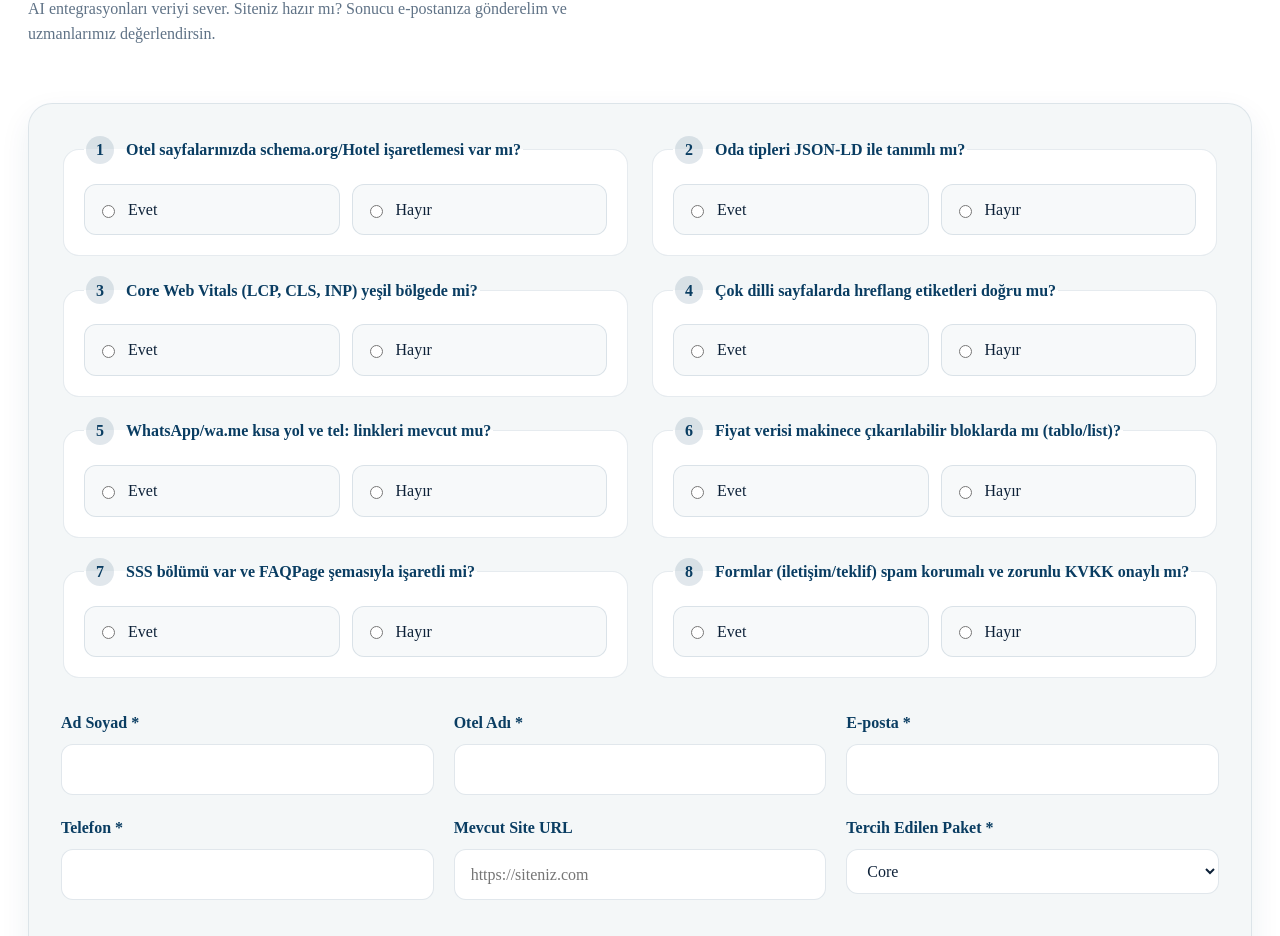
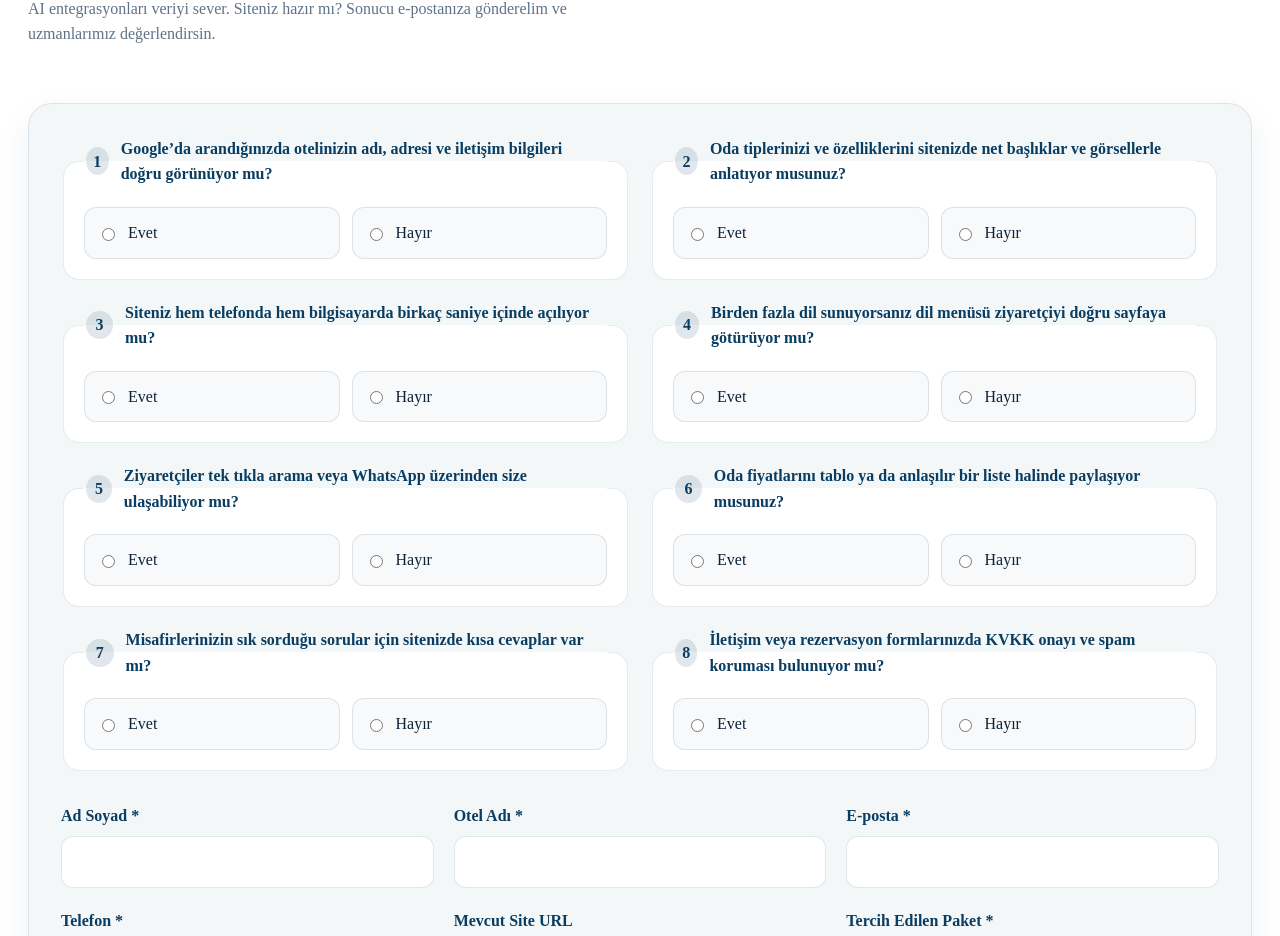
Before and after one commit to weliakcay/atlas-otel-tech, a Next.js app: page / in a window 1280 px wide. Shown: the part 4150-5086 px from the top of the page. Built offline with nearby package versions, Linux system fonts and the light colour scheme.

Commit message:
chore: simplify AI check questions

```diff
--- a/src/components/AiReadinessCheck.tsx
+++ b/src/components/AiReadinessCheck.tsx
@@ -8,35 +8,35 @@ type QuestionAnswer = "evet" | "hayir" | "";
 const QUESTIONS = [
   {
     id: "schemaHotel",
-    text: "Otel sayfalarınızda schema.org/Hotel işaretlemesi var mı?",
+    text: "Google’da arandığınızda otelinizin adı, adresi ve iletişim bilgileri doğru görünüyor mu?",
   },
   {
     id: "roomJsonLd",
-    text: "Oda tipleri JSON-LD ile tanımlı mı?",
+    text: "Oda tiplerinizi ve özelliklerini sitenizde net başlıklar ve görsellerle anlatıyor musunuz?",
   },
   {
     id: "cwv",
-    text: "Core Web Vitals (LCP, CLS, INP) yeşil bölgede mi?",
+    text: "Siteniz hem telefonda hem bilgisayarda birkaç saniye içinde açılıyor mu?",
   },
   {
     id: "hreflang",
-    text: "Çok dilli sayfalarda hreflang etiketleri doğru mu?",
+    text: "Birden fazla dil sunuyorsanız dil menüsü ziyaretçiyi doğru sayfaya götürüyor mu?",
   },
   {
     id: "whatsapp",
-    text: "WhatsApp/wa.me kısa yol ve tel: linkleri mevcut mu?",
+    text: "Ziyaretçiler tek tıkla arama veya WhatsApp üzerinden size ulaşabiliyor mu?",
   },
   {
     id: "prices",
-    text: "Fiyat verisi makinece çıkarılabilir bloklarda mı (tablo/list)?",
+    text: "Oda fiyatlarını tablo ya da anlaşılır bir liste halinde paylaşıyor musunuz?",
   },
   {
     id: "faq",
-    text: "SSS bölümü var ve FAQPage şemasıyla işaretli mi?",
+    text: "Misafirlerinizin sık sorduğu sorular için sitenizde kısa cevaplar var mı?",
   },
   {
     id: "forms",
-    text: "Formlar (iletişim/teklif) spam korumalı ve zorunlu KVKK onaylı mı?",
+    text: "İletişim veya rezervasyon formlarınızda KVKK onayı ve spam koruması bulunuyor mu?",
   },
 ];
 
```
